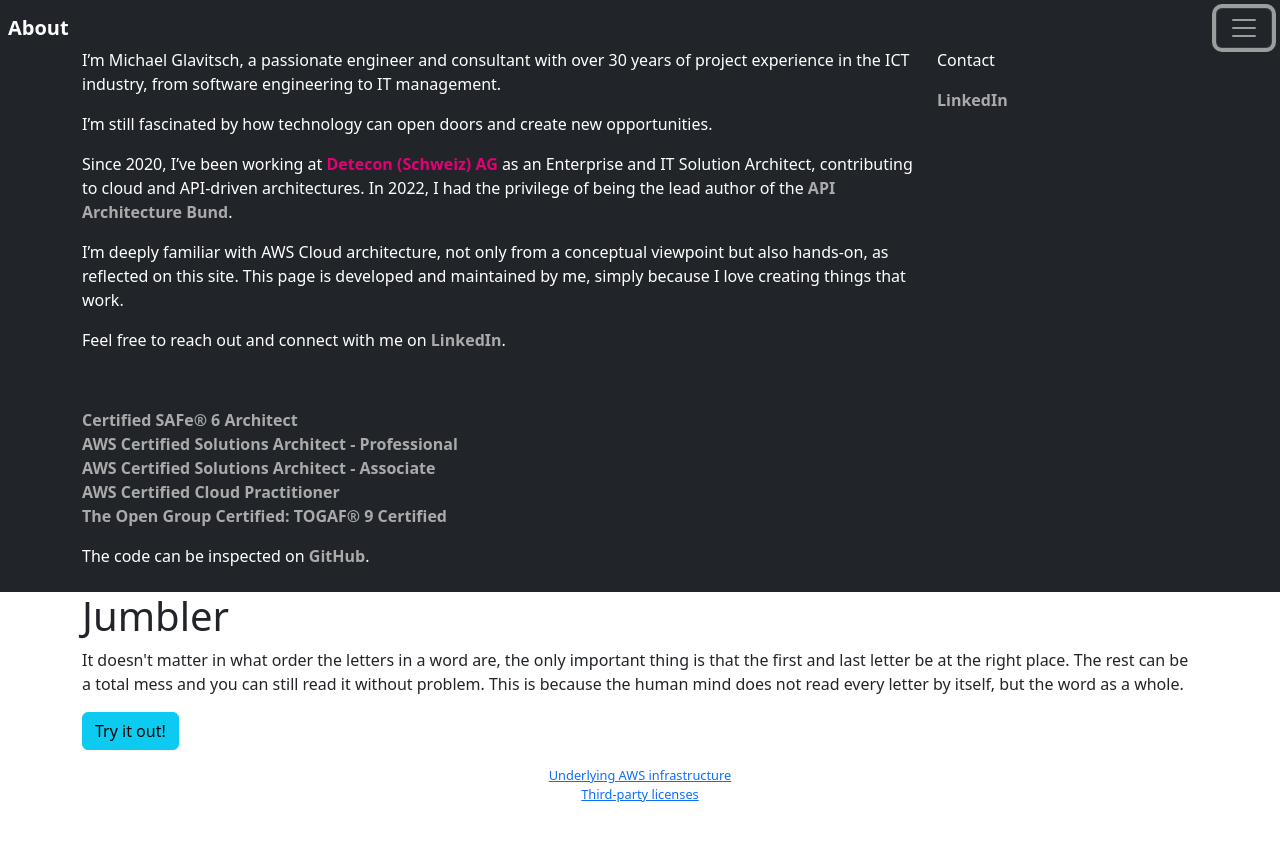
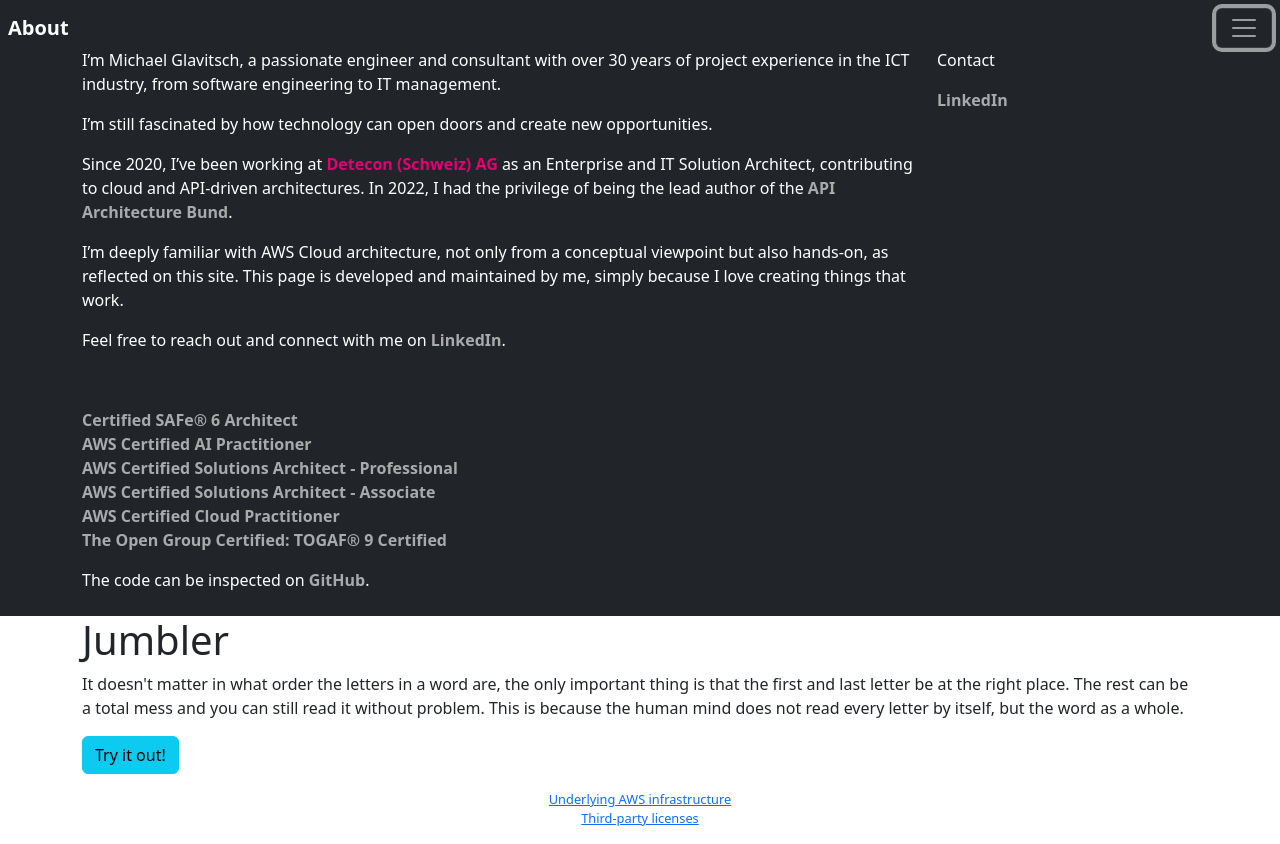
Before and after one commit to mglavitsch/jumbler-react, a React app in the folder jumbler-app-js/: page / in a window 1280 px wide. Both pictures are taken after a click on the button 1244 px from the left and 28 px from the top of the page. Before the commit the page ends 820 px from the top, so only its background shows below. Built offline with nearby package versions, Linux system fonts and the light colour scheme; no server answers.

Commit message:
AWS certificate added

```diff
--- a/jumbler-app-js/src/App.js
+++ b/jumbler-app-js/src/App.js
@@ -127,11 +127,12 @@
                     <p lang="en" className="text-white">Feel free to reach out and connect with me on <a href="https://www.linkedin.com/in/michael-glavitsch/" className={styles.links} target="_blank" rel="noopener noreferrer">LinkedIn</a>.</p>
                     <Portrait alt="Michael Glavitsch" />
                     <ul className="list-unstyled" style={{ marginTop: "0rem" }}>
-                      <li className="text-white"><a href="https://www.credly.com/badges/5332f86b-37db-4dfe-916b-e8345bdbef97/linked_in_profile" className={styles.links} target="_blank" rel="noopener noreferrer">Certified SAFe&reg; 6 Architect</a></li>
-                      <li className="text-white"><a href="https://www.credly.com/badges/a8dbaff0-34ac-4653-8768-5b163dc96b16/public_url" className={styles.links} target="_blank" rel="noopener noreferrer">AWS Certified Solutions Architect - Professional</a></li>
-                      <li className="text-white"><a href="https://www.credly.com/badges/0dc4a567-77c8-45f8-b5ce-12101749c652/public_url" className={styles.links} target="_blank" rel="noopener noreferrer">AWS Certified Solutions Architect - Associate</a></li>
-                      <li className="text-white"><a href="https://www.credly.com/badges/4002abc8-5321-4e4d-87ec-50a9d05ec871/linked_in_profile" className={styles.links} target="_blank" rel="noopener noreferrer">AWS Certified Cloud Practitioner</a></li>
-                      <li className="text-white"><a href="https://www.credly.com/badges/8da16d7f-6630-446e-a3a9-700e9738582b/linked_in_profile" className={styles.links} target="_blank" rel="noopener noreferrer">The Open Group Certified: TOGAF&reg; 9 Certified</a></li>
+                      <li className="text-white"><a href="https://www.credly.com/badges/5332f86b-37db-4dfe-916b-e8345bdbef97" className={styles.links} target="_blank" rel="noopener noreferrer">Certified SAFe&reg; 6 Architect</a></li>
+                      <li className="text-white"><a href="https://www.credly.com/badges/d5a92ddd-7f91-455c-ac58-75683f89c1ff" className={styles.links} target="_blank" rel="noopener noreferrer">AWS Certified AI Practitioner</a></li>
+                      <li className="text-white"><a href="https://www.credly.com/badges/a8dbaff0-34ac-4653-8768-5b163dc96b16" className={styles.links} target="_blank" rel="noopener noreferrer">AWS Certified Solutions Architect - Professional</a></li>
+                      <li className="text-white"><a href="https://www.credly.com/badges/0dc4a567-77c8-45f8-b5ce-12101749c652" className={styles.links} target="_blank" rel="noopener noreferrer">AWS Certified Solutions Architect - Associate</a></li>
+                      <li className="text-white"><a href="https://www.credly.com/badges/4002abc8-5321-4e4d-87ec-50a9d05ec871" className={styles.links} target="_blank" rel="noopener noreferrer">AWS Certified Cloud Practitioner</a></li>
+                      <li className="text-white"><a href="https://www.credly.com/badges/8da16d7f-6630-446e-a3a9-700e9738582b" className={styles.links} target="_blank" rel="noopener noreferrer">The Open Group Certified: TOGAF&reg; 9 Certified</a></li>
                     </ul>
                     <p className="text-white">
                       The code can be inspected on <a href="https://github.com/mglavitsch/jumbler-react/tree/master/jumbler-app-js" className={styles.links} target="_blank" rel="noopener noreferrer">GitHub</a>.
```
Also changed, not shown: jumbler-app-js/package.json (+6 -6 lines), 1 other file (tests, documents, lock files or other folders).
